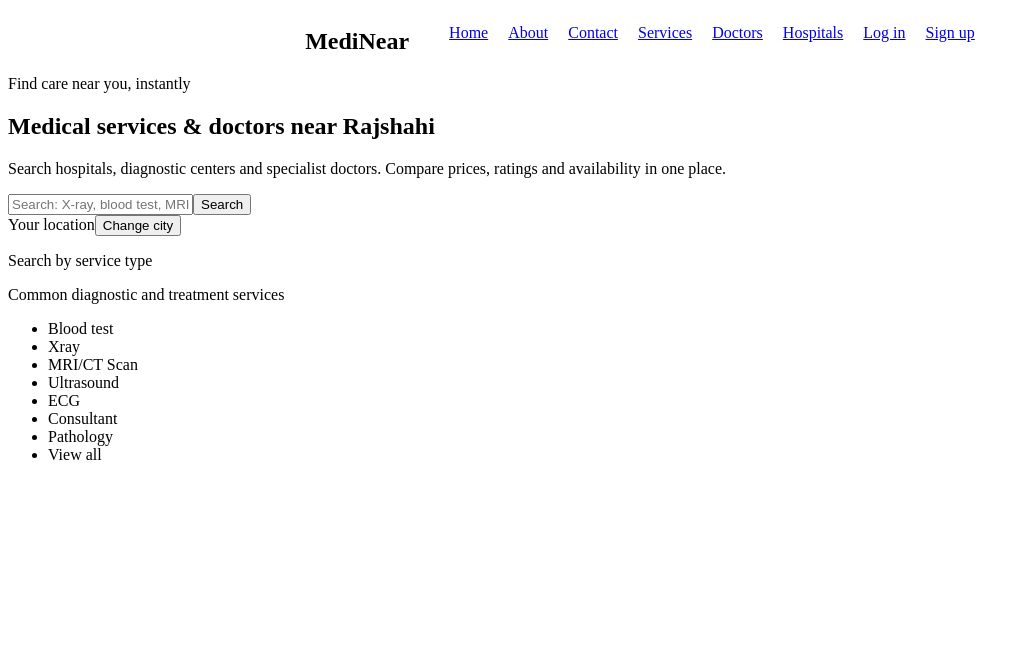
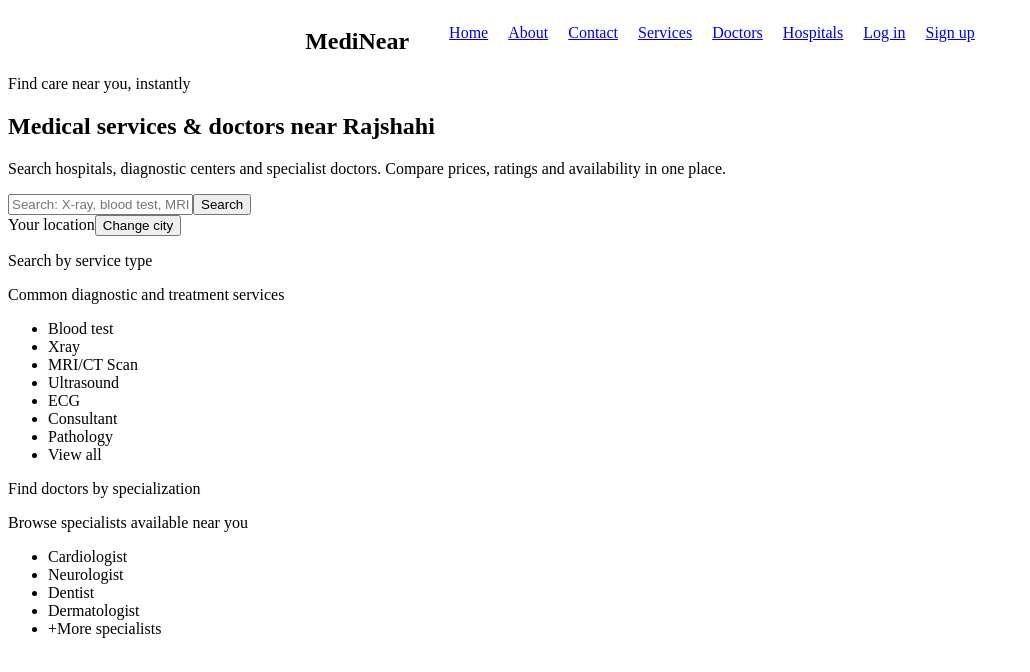
Before and after one commit to bluesand019/MediNear, a React app: page / in a window 1280 px wide. Shown: the top 672 px of the page, without its empty margins (0-1030 px from the left). Built offline with nearby package versions, Linux system fonts and the light colour scheme; the HTML template or start-up script is replaced by a standard one.

Commit message:
added home/specialist section

```diff
--- a/src/pages/Home.jsx
+++ b/src/pages/Home.jsx
@@ -41,6 +41,21 @@ const Home = () => {
             <li>View all</li>
         </ul>
     </div>
+
+    <div className="divider"></div>
+
+    <div className="section">
+        <p className="sec-title">Find doctors by specialization</p>
+        <p className="sec-sub">Browse specialists available near you</p>
+        <ul>
+            <li>Cardiologist</li>
+            <li>Neurologist</li>
+            <li>Dentist</li>
+            <li>Dermatologist</li>
+            <li>+More specialists</li>
+        </ul>
+    </div>
+
     </>
   );
 };
```
